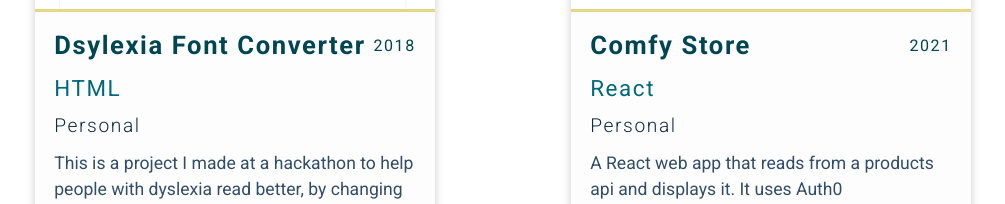
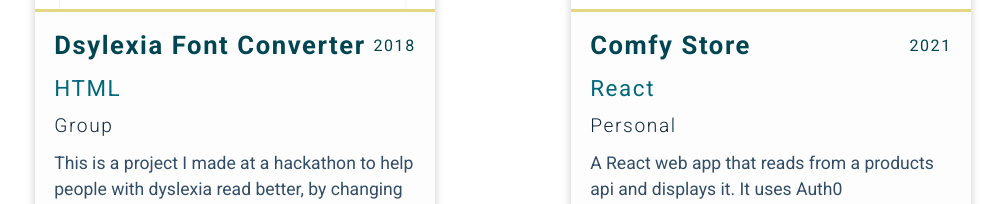
Before and after one commit to chouweihan/chouweihan.com, a React (Create React App) app: page /projects in a window 1280 px wide. Shown: the part 3776-3980 px from the top of the page, without its empty margins (137-1142 px from the left). Built offline with nearby package versions, Linux system fonts and the light colour scheme; a web font is replaced by a local one.

Commit message:
changed typo in data

```diff
--- a/src/data/projectData.js
+++ b/src/data/projectData.js
@@ -287,7 +287,7 @@ export const projects = [
       "Notable features of this app includes images to word processing and export text to pdf. It also has a text-to-speech function. The pdf, image processing and text-to-speech are all third party APIs",
     ],
     categories: ["HTML", "CSS", "Javascript"],
-    type: "personal",
+    type: "group",
     images: dyslexia,
     featured: false,
     year: 2018,
```
